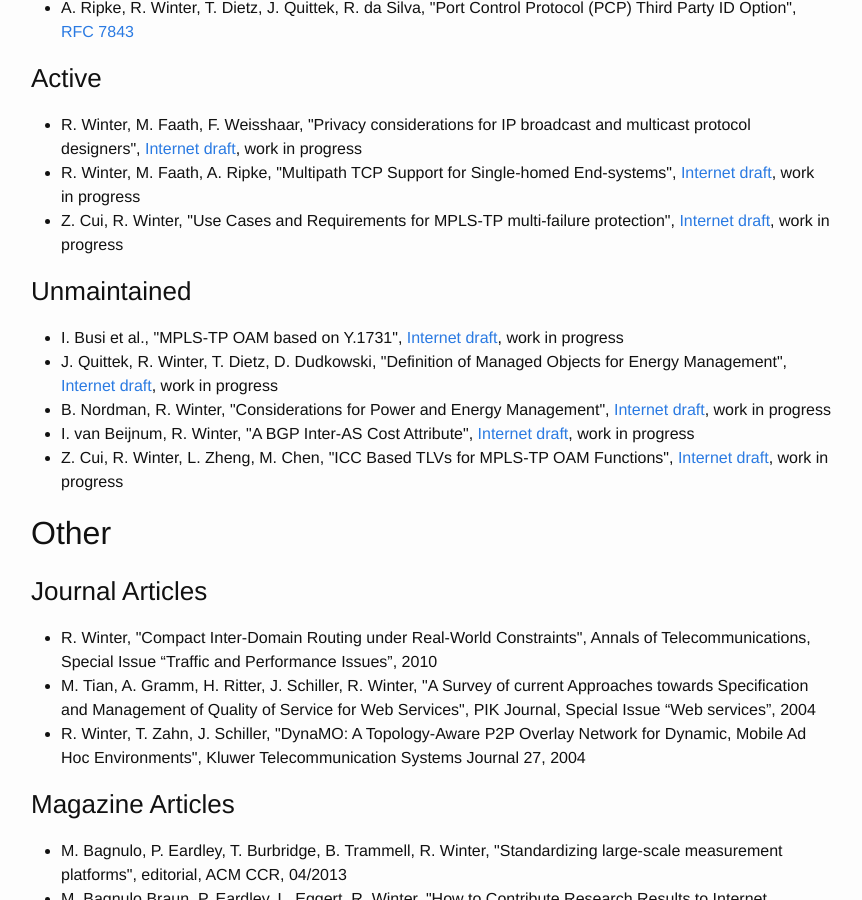
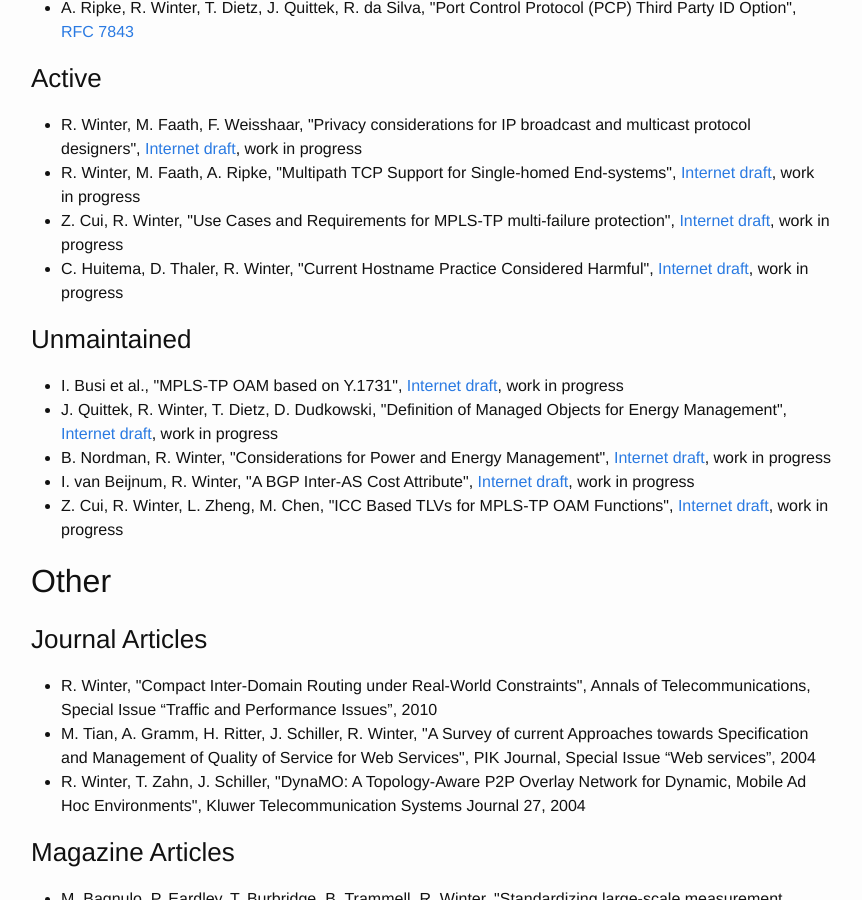
Before and after one commit to HSAnet/hsanet.github.io, a Jekyll site: the page built from publications_rolf.md, in a window 1280 px wide and 900 px high, scrolled down 1903 px. Shown: the whole window, without its empty margins (209-1071 px from the left). Built offline with Jekyll 4.4.1, drawn with Linux system fonts in a browser that asks for light colours.

Commit message:
added hostnames draft

```diff
--- a/_data/publications_all.yml
+++ b/_data/publications_all.yml
@@ -305,6 +305,14 @@
   type: id-active
   ref: Internet draft
   link: "http://tools.ietf.org/html/draft-ietf-mpls-tp-mfp-use-case-and-requirements"
+- title: Current Hostname Practice Considered Harmful
+  authors:
+    - name: C. Huitema
+    - name: D. Thaler
+    - name: R. Winter
+  type: id-active
+  ref: Internet draft
+  link: "https://www.ietf.org/id/draft-ietf-intarea-hostname-practice-02.txt"
 
 # Standards contributions
 ## inactive drafts
--- a/_data/publications_rolf.yml
+++ b/_data/publications_rolf.yml
@@ -313,6 +313,14 @@
   type: id-active
   ref: Internet draft
   link: "http://tools.ietf.org/html/draft-ietf-mpls-tp-mfp-use-case-and-requirements"
+- title: Current Hostname Practice Considered Harmful
+  authors:
+    - name: C. Huitema
+    - name: D. Thaler
+    - name: R. Winter
+  type: id-active
+  ref: Internet draft
+  link: "https://www.ietf.org/id/draft-ietf-intarea-hostname-practice-02.txt"
 
 # Standards contributions
 ## inactive drafts
```
